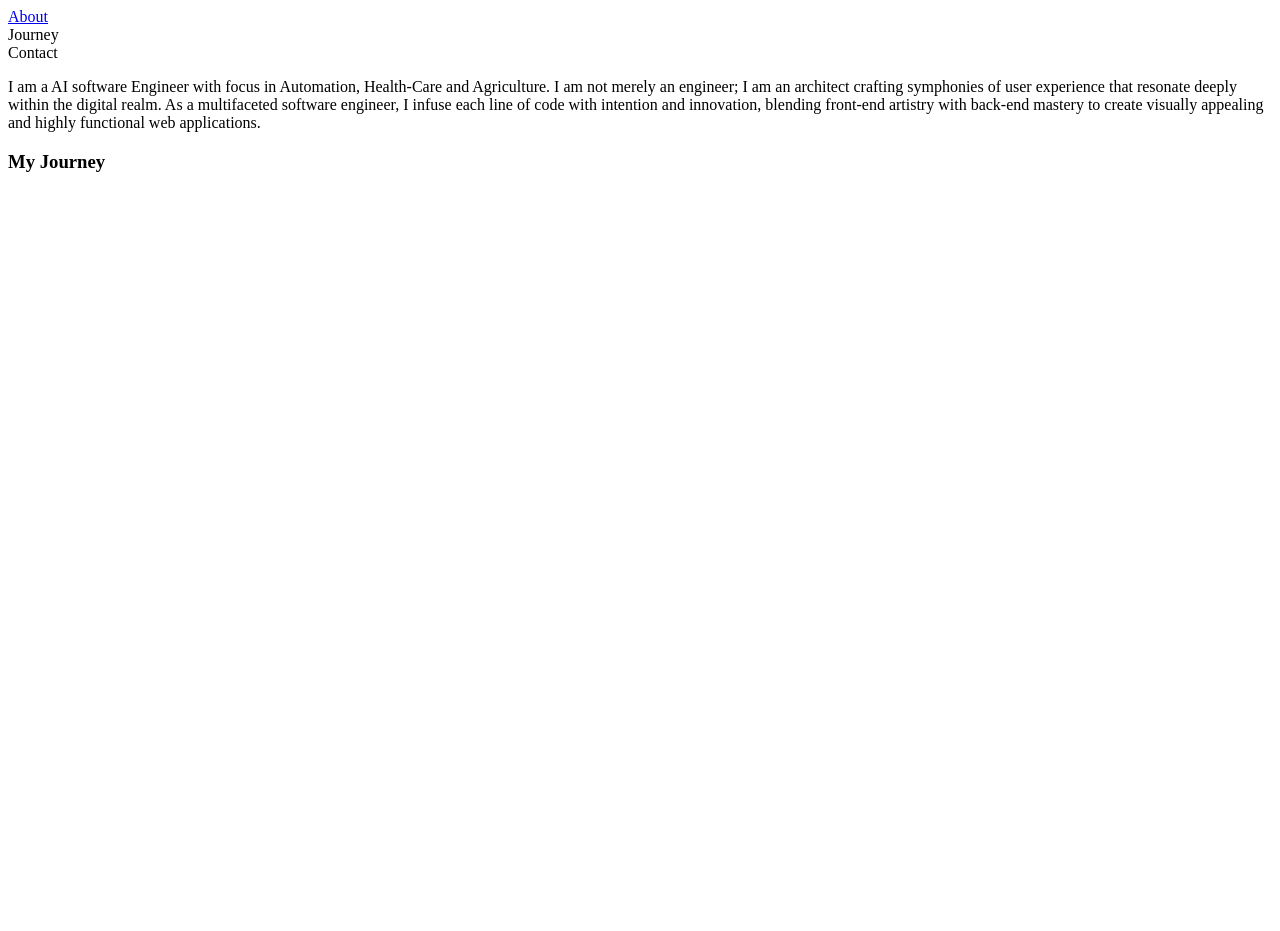
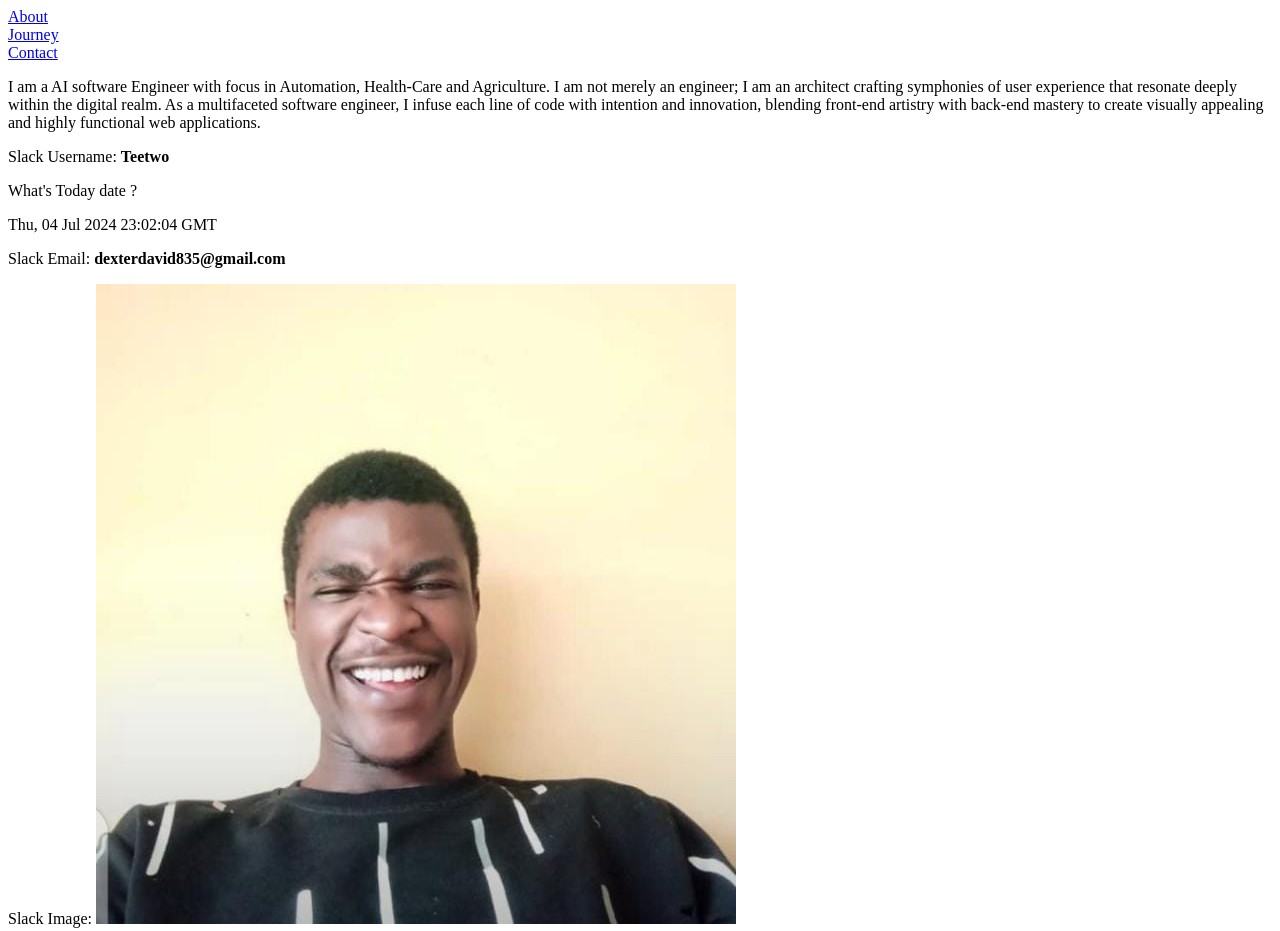
Before and after one commit to Teetwothefirst/HNG11_Stage_one, a plain HTML site: page index.html in a window 1280 px wide. Shown: the top 931 px of the page. Before the commit the page ends 800 px from the top, so only its background shows below. Drawn offline with Linux system fonts and the light colour scheme.

Commit message:
Changes to the Filter

```diff
--- a/index.html
+++ b/index.html
@@ -11,18 +11,30 @@
     <div class="container">
         <header class="header">
             <div class=""><a href="#About">About</a></div>
-            <div>Journey</div>
-            <div>Contact</div>
+            <div><a href="#Journey">Journey</a></div>
+            <div><a href="#Contact">Contact</a></div>
         </header>
 
         <main>
             <!-- home - Image and description -->
-            <div id="today-date"></div>
+
+
             <!-- About - -->
             <div id="About">
-                <p>I am a AI software Engineer with focus in Automation, Health-Care and Agriculture. I am not merely an engineer; I am an architect crafting symphonies of user experience that resonate deeply within the digital realm. As a multifaceted software engineer, I infuse each line of code with intention and innovation, blending front-end artistry with back-end mastery to create visually appealing and highly functional web applications.</p>
+                <p>I am a AI software Engineer with focus in Automation, Health-Care and Agriculture.
+                    I am not merely an engineer; I am an architect crafting symphonies of user experience that resonate deeply within the digital realm.
+                    As a multifaceted software engineer, I infuse each line of code with intention and innovation, blending front-end artistry with back-end mastery to create visually appealing and highly functional web applications.</p>
             </div>
-
+            <!-- Slack Details -->
+             <div>
+                <div><p data-testid="slackDisplayName">Slack Username: <strong>Teetwo</strong></p></div>
+                <p data-testid="currentDay">What's Today date ? <strong id=""></strong></p>
+                <div id="today-date" data-testid="currentTimeUTC"></div>
+                <div><p>Slack Email: <strong>dexterdavid835@gmail.com</strong></p></div>
+                <div>
+                    <p>Slack Image: <img src="./Profile.jpg" alt=""></p>
+                </div>
+             </div>
             <!--  What are you going to be doing for the next two years-->
               <div class="">
                 <h3>My Journey</h3>
--- a/index.js
+++ b/index.js
@@ -1,3 +1,8 @@
 let time = document.getElementById("today-date");
 let date = new Date();
-console.log(date)
+time.innerText = date.toUTCString();
+
+let Day_of_week = ['Monday','Tuesday','Wednesday','Thursday','Friday','Saturday', 'Sunday'];
+let Day_of_week_select = new Date();
+console.log(Day_of_week_select.getDay())
+console.log(Day_of_week[Day_of_week_select.getDay()- 1]);
```
Also changed, not shown: Profile.jpg (added).
